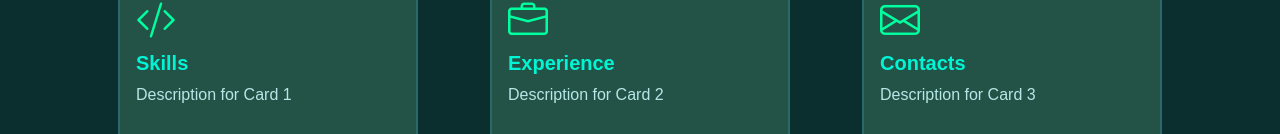
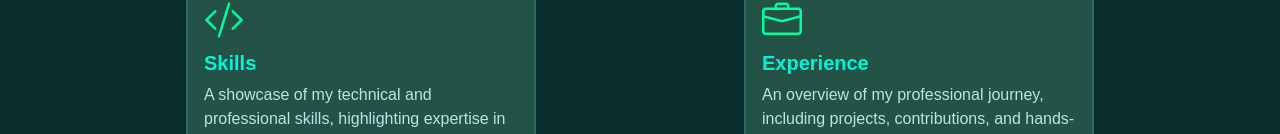
Before and after one commit to jccaudilla03/myportfolio, an Angular app: page / in a window 1280 px wide. Shown: the part 817-951 px from the top of the page. Built offline with nearby package versions, Linux system fonts and the light colour scheme.

Commit message:
Updated homepage

```diff
--- a/src/app/pages/homepage/homepage.scss
+++ b/src/app/pages/homepage/homepage.scss
@@ -126,8 +126,8 @@
   position: relative; //for the link overlay
   background-color: #235347;
   border: rgb(45, 104, 104) 2px solid;
-  width: 300px;
-  height: 200px;
+  width: 350px;
+  height: 275px;
 }
 
 .card:hover {
--- a/src/app/pages/homepage/homepage.ts
+++ b/src/app/pages/homepage/homepage.ts
@@ -21,9 +21,24 @@ export class Homepage {
     this.description = 'Passionate developer specializing in Angular and modern web technologies. I build clean, scalable, and user-friendly applications with a focus on performance and design.';
 
     this.cardContents = [
-      {title: 'Skills', description: 'Description for Card 1', link: '/skills', icon: 'bi bi-code-slash'},
-      {title: 'Experience', description: 'Description for Card 2', link: '/experience', icon: 'bi bi-briefcase'},
-      {title: 'Contacts', description: 'Description for Card 3', link: '/contacts', icon: 'bi bi-envelope'},
+      {
+        title: 'Skills',
+        description: 'A showcase of my technical and professional skills, highlighting expertise in Angular, Node.js, .NET, cloud technologies, and modern development practices.',
+        link: '/skills',
+        icon: 'bi bi-code-slash'
+      },
+      {
+        title: 'Experience',
+        description: 'An overview of my professional journey, including projects, contributions, and hands-on experience in building scalable web applications and APIs.',
+        link: '/experience',
+        icon: 'bi bi-briefcase'
+      },
+      {
+        title: 'Contacts',
+        description: 'Get in touch with me for collaboration, opportunities, or inquiries through my available communication channels.',
+        link: '/contacts',
+        icon: 'bi bi-envelope'
+      },
     ]
   }
 }
```
